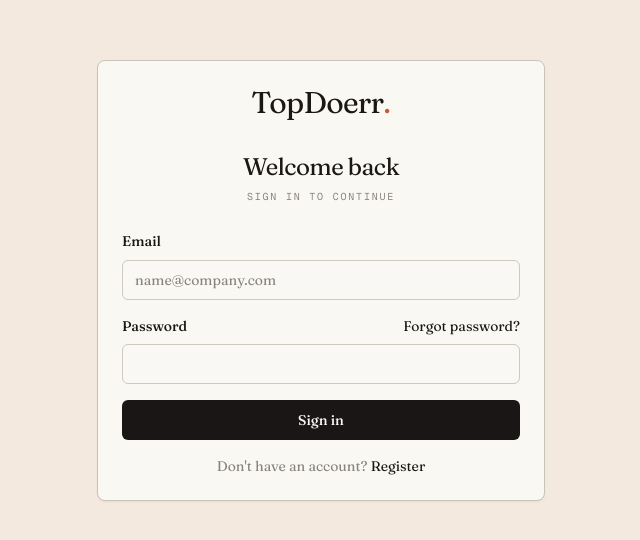
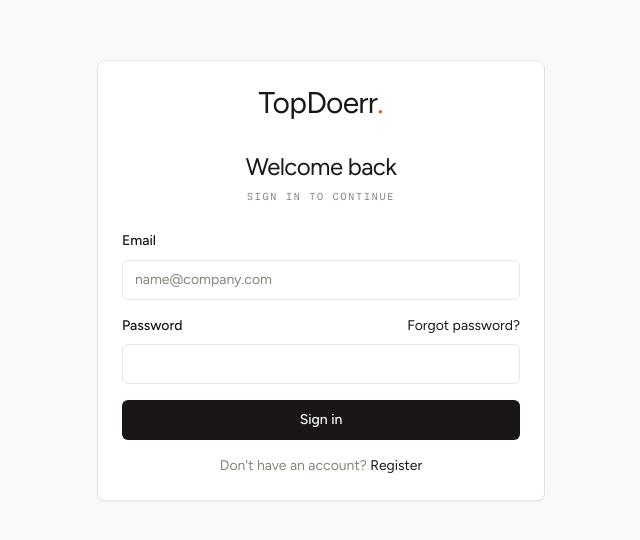
Before and after one commit to topdoerr/crmdoerr, a Next.js app: page /login in a window 1280 px wide. Shown: the part 120-660 px from the top of the page, without its empty margins (319-959 px from the left). Built offline with nearby package versions, Linux system fonts and the light colour scheme.

Commit message:
Switch to Figtree font and white backgrounds
- Font: Figtree (Google Fonts) replaces Fraunces serif
- Backgrounds: pure white #ffffff instead of cream
- Borders: lighter #e5e5e0 to match white bg
- Clean, modern SaaS look

https://claude.ai/code/session_01AQXQ8oDkyrRPecedhvE3HE

```diff
--- a/src/app/globals.css
+++ b/src/app/globals.css
@@ -1,4 +1,4 @@
-@import url('https://fonts.googleapis.com/css2?family=Fraunces:ital,opsz,wght@0,9..144,300;0,9..144,400;0,9..144,500;0,9..144,600;1,9..144,300;1,9..144,400;1,9..144,500&family=Geist+Mono:wght@400;500;600&display=swap');
+@import url('https://fonts.googleapis.com/css2?family=Figtree:ital,wght@0,300;0,400;0,500;0,600;0,700;1,300;1,400;1,500&family=Geist+Mono:wght@400;500;600&display=swap');
 
 @tailwind base;
 @tailwind components;
@@ -6,52 +6,52 @@
 
 @layer base {
   :root {
-    --paper: #faf8f3;
-    --paper-warm: #f3e9df;
-    --paper-warmer: #ecdfd0;
+    --paper: #ffffff;
+    --paper-warm: #f9f9f7;
+    --paper-warmer: #f3f3f0;
     --ink: #1a1714;
     --ink-soft: #2a2520;
     --ink-softer: #3a342e;
-    --line: #c9c4ba;
-    --line-soft: #e0dbd0;
+    --line: #e5e5e0;
+    --line-soft: #efefeb;
     --label: #8a847b;
     --accent: #c75d2e;
     --accent-soft: #e89373;
     --accent-deep: #a14a23;
     --green: #4a6b3a;
 
-    --background: 40 33% 97%;
+    --background: 0 0% 100%;
     --foreground: 24 10% 9%;
 
-    --card: 40 40% 98%;
+    --card: 0 0% 100%;
     --card-foreground: 24 10% 9%;
 
-    --popover: 40 40% 98%;
+    --popover: 0 0% 100%;
     --popover-foreground: 24 10% 9%;
 
     --primary: 24 10% 9%;
-    --primary-foreground: 40 33% 97%;
+    --primary-foreground: 0 0% 100%;
 
-    --secondary: 36 20% 91%;
+    --secondary: 40 10% 95%;
     --secondary-foreground: 24 10% 9%;
 
-    --muted: 36 20% 91%;
+    --muted: 40 10% 95%;
     --muted-foreground: 37 5% 51%;
 
     --accent-hsl: 17 63% 48%;
-    --accent-foreground-hsl: 40 33% 97%;
+    --accent-foreground-hsl: 0 0% 100%;
 
     --destructive: 0 50% 36%;
-    --destructive-foreground: 40 33% 97%;
+    --destructive-foreground: 0 0% 100%;
 
     --success: 100 30% 32%;
-    --success-foreground: 40 33% 97%;
+    --success-foreground: 0 0% 100%;
 
     --warning: 17 63% 48%;
-    --warning-foreground: 40 33% 97%;
+    --warning-foreground: 0 0% 100%;
 
-    --border: 37 14% 78%;
-    --input: 37 14% 78%;
+    --border: 40 10% 90%;
+    --input: 40 10% 90%;
     --ring: 17 63% 48%;
 
     --radius: 0.5rem;
@@ -59,31 +59,31 @@
 
   .dark {
     --background: 24 10% 7%;
-    --foreground: 40 33% 97%;
+    --foreground: 0 0% 98%;
 
     --card: 24 10% 10%;
-    --card-foreground: 40 33% 97%;
+    --card-foreground: 0 0% 98%;
 
     --popover: 24 10% 10%;
-    --popover-foreground: 40 33% 97%;
+    --popover-foreground: 0 0% 98%;
 
     --primary: 17 63% 48%;
     --primary-foreground: 24 10% 9%;
 
     --secondary: 24 10% 15%;
-    --secondary-foreground: 40 33% 97%;
+    --secondary-foreground: 0 0% 98%;
 
     --muted: 24 10% 15%;
     --muted-foreground: 37 5% 55%;
 
     --accent-hsl: 17 63% 48%;
-    --accent-foreground-hsl: 40 33% 97%;
+    --accent-foreground-hsl: 0 0% 98%;
 
     --destructive: 0 50% 40%;
-    --destructive-foreground: 40 33% 97%;
+    --destructive-foreground: 0 0% 98%;
 
     --success: 100 30% 35%;
-    --success-foreground: 40 33% 97%;
+    --success-foreground: 0 0% 98%;
 
     --warning: 17 63% 55%;
     --warning-foreground: 24 10% 9%;
@@ -101,16 +101,15 @@
   body {
     background-color: var(--paper);
     color: var(--ink);
-    font-family: 'Fraunces', Georgia, serif;
+    font-family: 'Figtree', system-ui, -apple-system, sans-serif;
     -webkit-font-smoothing: antialiased;
     -moz-osx-font-smoothing: grayscale;
-    font-feature-settings: 'ss01';
   }
 }
 
 @layer utilities {
   .font-serif {
-    font-family: 'Fraunces', Georgia, serif;
+    font-family: 'Figtree', system-ui, sans-serif;
   }
   .font-mono {
     font-family: 'Geist Mono', 'SF Mono', Menlo, monospace;
--- a/src/app/layout.tsx
+++ b/src/app/layout.tsx
@@ -13,7 +13,7 @@ export default function RootLayout({
 }) {
   return (
     <html lang="en">
-      <body className="font-serif antialiased">{children}</body>
+      <body className="font-sans antialiased">{children}</body>
     </html>
   );
 }
--- a/tailwind.config.ts
+++ b/tailwind.config.ts
@@ -6,14 +6,15 @@ const config: Config = {
   theme: {
     extend: {
       fontFamily: {
-        serif: ["Fraunces", "Georgia", "serif"],
+        sans: ["Figtree", "system-ui", "-apple-system", "sans-serif"],
+        serif: ["Figtree", "system-ui", "sans-serif"],
         mono: ["Geist Mono", "SF Mono", "Menlo", "monospace"],
       },
       colors: {
         paper: {
-          DEFAULT: "#faf8f3",
-          warm: "#f3e9df",
-          warmer: "#ecdfd0",
+          DEFAULT: "#ffffff",
+          warm: "#f9f9f7",
+          warmer: "#f3f3f0",
         },
         ink: {
           DEFAULT: "#1a1714",
@@ -21,8 +22,8 @@ const config: Config = {
           softer: "#3a342e",
         },
         line: {
-          DEFAULT: "#c9c4ba",
-          soft: "#e0dbd0",
+          DEFAULT: "#e5e5e0",
+          soft: "#efefeb",
         },
         label: "#8a847b",
         accent: {
```
